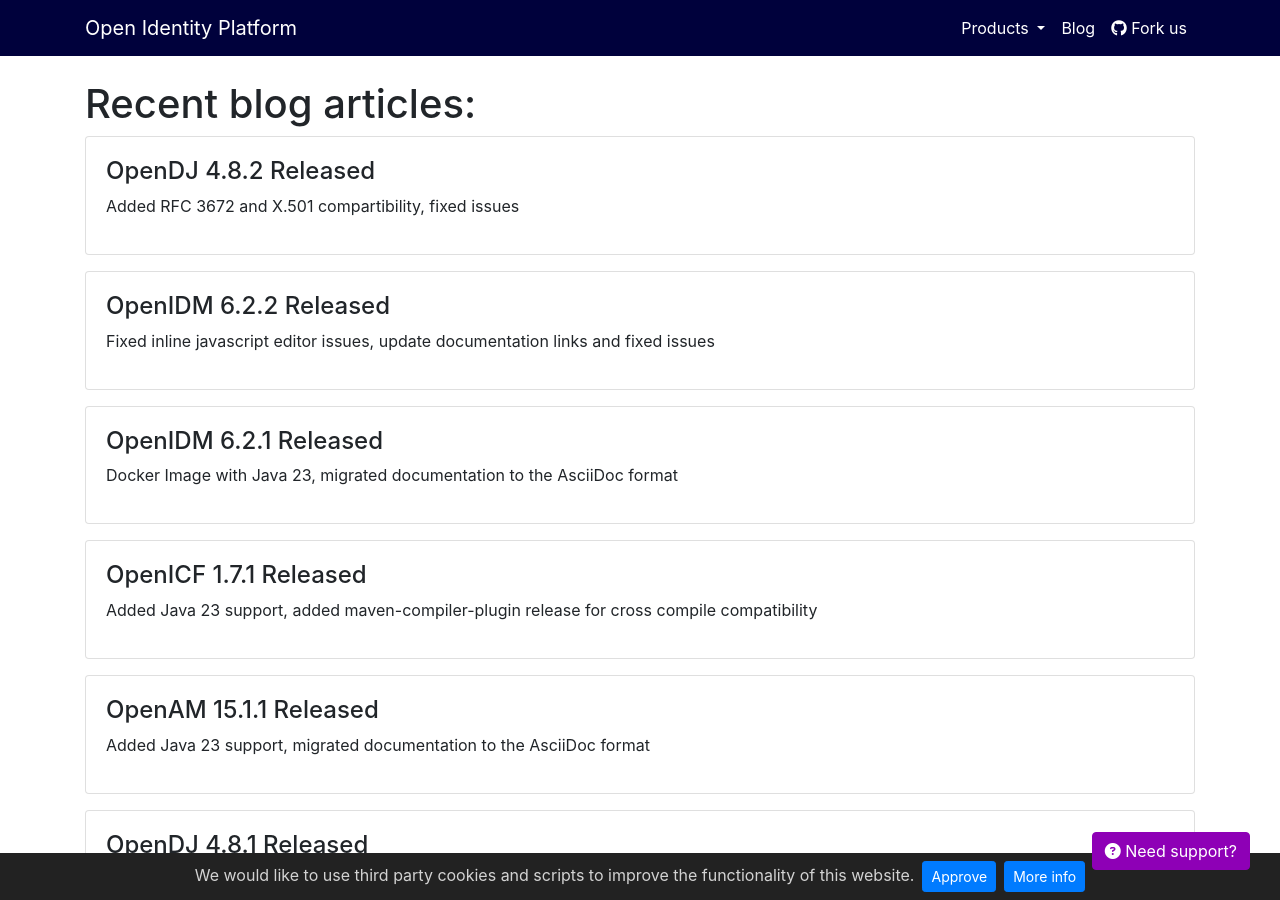
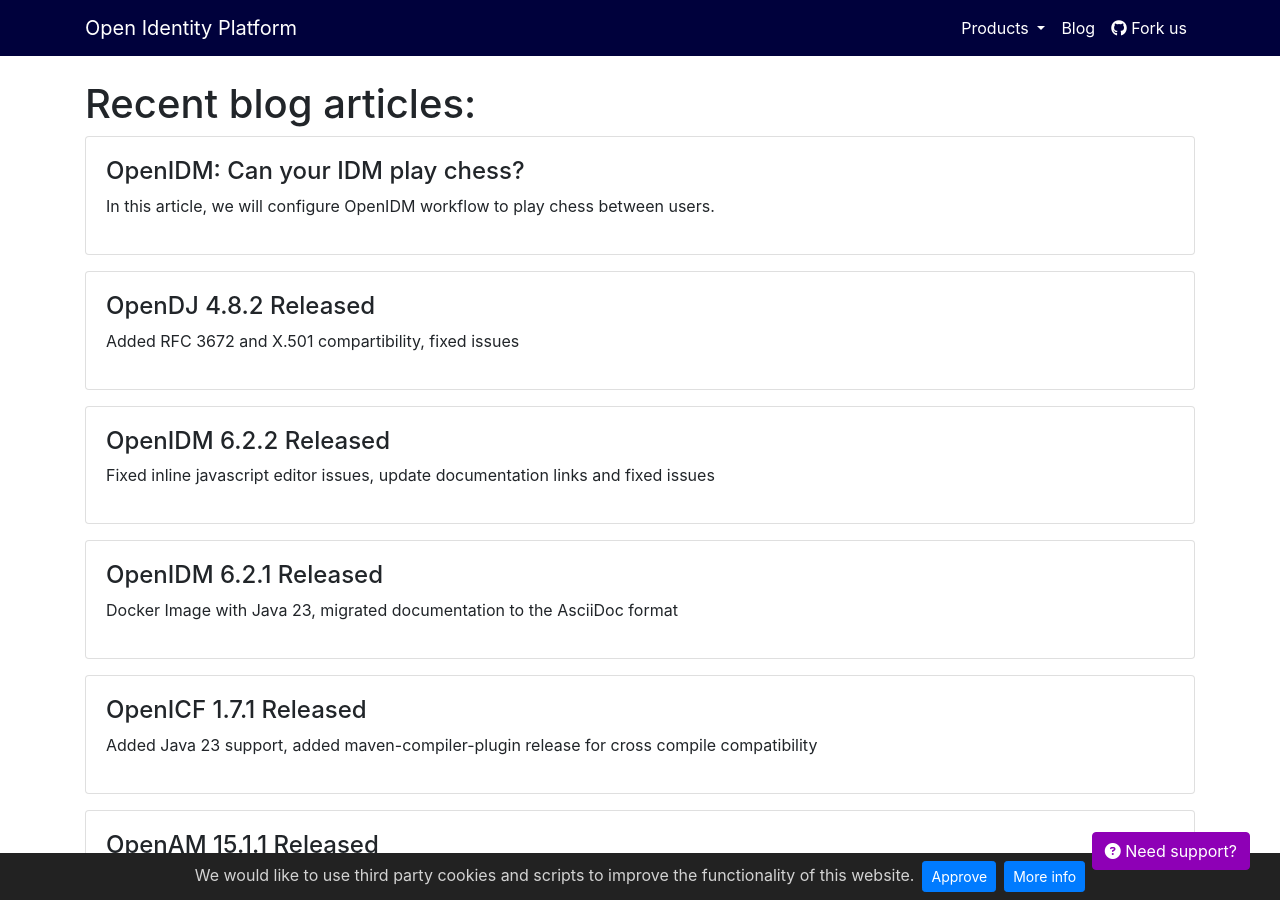
Before and after one commit to OpenIdentityPlatform/OpenIdentityPlatform.org, a Jekyll site: the page built from blog/index.html, in a window 1280 px wide and 900 px high. Built offline with Jekyll 4.4.1, drawn with Linux system fonts in a browser that asks for light colours; nearby versions of some CDN libraries; some of the changed lines change nothing that is shown.

Commit message:
openidm chess (#202)

````diff
--- a/_data/blogposts.yml
+++ b/_data/blogposts.yml
@@ -1,3 +1,7 @@
+-
+  title: 'OpenIDM: Can your IDM play chess?'
+  link: '/blog/openidm-can-your-idm-play-chess'
+  description: 'In this article, we will configure OpenIDM workflow to play chess between users.'
 -
   title: 'OpenDJ 4.8.2 Released'
   link: '/blog/opendj-4-8-2-released'
--- /dev/null
+++ b/blog/openidm-can-your-idm-play-chess.md
@@ -0,0 +1,155 @@
+---
+layout: home
+title: "OpenIDM: Can your IDM play chess?"
+landing-title2: "OpenIDM:C an your IDM play chess?"
+description: "In this article, we will configure OpenIDM workflow to play chess between users."
+keywords: 'OpenIDM, Identity Management, workflowm chess'
+imageurl: 'openidm-og.png'
+share-buttons: true
+---
+
+<h1>OpenIDM: Can your IDM play chess?</h1>
+
+Original article: [https://github.com/OpenIdentityPlatform/OpenIDM/wiki/Can-your-IDM-play-chess](https://github.com/OpenIdentityPlatform/OpenIDM/wiki/Can-your-IDM-play-chess%3F)
+
+## Introduction
+
+[OpenIDM](http://github.com/OpenIdentityPlatform/OpenIDM) manages the lifecycle of identities in an organization. Automates onboarding, provisioning, privilege management, and offboarding processes. Can synchronize account changes across multiple enterprise systems.
+
+In OpenIDM it is possible to configure workflows in the [BPMN2](https://en.wikipedia.org/wiki/BPMN) notation, as well as to create an arbitrary user interfaces with the needs of the organization.
+
+But it would be boring to customize some typical workflow, moreover, OpenIDM capabilities allow you to do it as flexibly as possible. In this article we will consider the workflow of playing chess as an example.
+
+## Starting OpenIDM
+
+### From the Binary Package
+
+Execute the following commands:
+
+Get the latest version of OpenIDM
+
+```bash
+$ export VERSION=$(curl -i -o - --silent https://api.github.com/repos/OpenIdentityPlatform/OpenIDM/releases/latest | grep -m1 "\"name\"" | cut -d\" -f4); echo "Last version: $VERSION"
+Last version: 6.2.3
+```
+
+Download the OpenIDM binary package
+
+```bash
+$ curl -L https://github.com/OpenIdentityPlatform/OpenIDM/releases/download/$VERSION/openidm-$VERSION.zip --output openidm.zip
+  % Total    % Received % Xferd  Average Speed   Time    Time     Time  Current
+                                 Dload  Upload   Total   Spent    Left  Speed
+  0     0    0     0    0     0      0      0 --:--:-- --:--:-- --:--:--     0
+100 92.1M  100 92.1M    0     0  9421k      0  0:00:10  0:00:10 --:--:-- 9926k
+```
+
+Unzip the OpenIDM binary package
+
+
+```bash
+$ unzip openidm.zip
+Archive:  openidm.zip
+   creating: openidm/
+....
+```
+
+Run OpenIDM
+
+```bash
+$ openidm/startup.sh -p samples/workflow
+Executing openidm/startup.sh...
+Using OPENIDM_HOME:   /tmp/openidm
+Using PROJECT_HOME:   /tmp/openidm/samples/getting-started
+Using OPENIDM_OPTS:   -Dlogback.configurationFile=conf/logging-config.groovy
+Using LOGGING_CONFIG: -Djava.util.logging.config.file=/tmp/openidm/samples/getting-started/conf/logging.properties
+Using boot properties at /tmp/openidm/samples/getting-started/conf/boot/boot.properties
+-> OpenIDM version "6.2.3" (revision: 284a4) 2024-11-11T09:18:27Z master
+OpenIDM ready
+```
+
+### From the Docker Images
+
+```bash
+$ docker run -h idm-01.domain.com -p 8080:8080 -p 8443:8443 --name idm-01 openidentityplatform/openidm -p samples/workflow
+Unable to find image 'openidentityplatform/openidm:latest' locally
+latest: Pulling from openidentityplatform/openidm
+74ac377868f8: Already exists
+a182a611d05b: Already exists
+e58ce1bd2f23: Already exists
+e1b7fbdee987: Already exists
+4f4fb700ef54: Already exists
+26716adeef7f: Pull complete
+Digest: sha256:6a6df88ca40116de4bba7ddef126a214feee04e7161b0d6f39ff9c9f448cda94
+Status: Downloaded newer image for openidentityplatform/openidm:latest
+Executing /opt/openidm/startup.sh...
+Using OPENIDM_HOME:   /opt/openidm
+Using PROJECT_HOME:   /opt/openidm/samples/getting-started
+Using OPENIDM_OPTS:   -server -XX:+UseContainerSupport -Dlogback.configurationFile=conf/logging-config.groovy
+Using LOGGING_CONFIG: -Djava.util.logging.config.file=/opt/openidm/samples/getting-started/conf/logging.properties
+Using boot properties at /opt/openidm/samples/getting-started/conf/boot/boot.properties
+ShellTUI: No standard input...exiting.
+OpenIDM version "6.2.3" (revision: 284a4) 2024-11-11T09:18:27Z master
+OpenIDM ready
+```
+
+## Initial OpenIDM Setup
+
+Open the OpenIDM Administrator Console at [http://localhost:8080/admin](http://localhost:8080/admin). Enter the administrator login and password. The default login is `openidm-admin`, password is `openidm-admin`.
+
+In the Adminstrator Console go to Manage → Processes. Then go to the Definitions tab. And make sure the `Start a Game of Chess!` process is in the processes list.
+
+![OpenIDM Workflow Processes](https://raw.githubusercontent.com/wiki/OpenIdentityPlatform/OpenIDM/images/openidm-chess/0-workflow-processes.png)
+
+You can see what the workflow looks like by clicking on it.
+
+![OpenIDM Workflow Chess Process](https://raw.githubusercontent.com/wiki/OpenIdentityPlatform/OpenIDM/images/openidm-chess/1-chess-process.png)
+
+Now let's create a user for the administrator to play chess with.
+
+In the Adminstrator Console in the main menu go to Manage → User. Create an account. Let it be an account with the login `jdoe`, for example.
+
+![New User](https://raw.githubusercontent.com/wiki/OpenIdentityPlatform/OpenIDM/images/openidm-chess/2-new-user.png)
+
+Click the Password tab and enter the password for the new user. Click the `Save` button.
+
+![New User Password](https://raw.githubusercontent.com/wiki/OpenIdentityPlatform/OpenIDM/images/openidm-chess/3-new-user-password.png)
+
+## Playing Chess
+
+Login to the OpenIDM console with the `openidm-admin` account at [http://localhost:8080](http://localhost:8080/). On the Dashboard screen, under Processes, there will be an item `Start a Game of Chess!`. Click on the `Details` link A chess board will appear. Click the `Start` button. A new game will be created. You can assign the game to yourself and play with yourself or wait for one of the other users to accept your invitation to play.
+
+![New Chess Game](https://raw.githubusercontent.com/wiki/OpenIdentityPlatform/OpenIDM/images/openidm-chess/4-new-chess-game.png)
+
+Open another browser or a new window in incognito mode and log in with the `jdoe` account.
+
+On the Dashboard page, you will see an invitation to play. Assign the game to yourself, take the first turn, and press the `Complete` button.
+
+![Chess John Doe Turn](https://raw.githubusercontent.com/wiki/OpenIdentityPlatform/OpenIDM/images/openidm-chess/5-chess-jdoe-turn.png)
+
+The task will disappear from the list. Now go to the window with the authenticated user `openidm-admin` and refresh the task list.  You will be prompted to make a return move. Make the move and click the `Complete` button. Now go again to the window with the user `jdoe`. A new task will appear for the user, prompting you to make your move. In this way, OpenIDM users can play chess among themselves.
+
+![image.png](https://raw.githubusercontent.com/wiki/OpenIdentityPlatform/OpenIDM/images/openidm-chess/6-chess-admin-turn.png)
+
+## Some Technical Details
+
+Now let's understand how it works. Workflow in BPMN format is stored in the `samples/workflow/workflow` directory in the `chess.bar` archive You can view it using the command
+
+```bash
+$ unzip -p samples/workflow/workflow/chess.bar chess.bpmn20.xml | less
+```
+
+The user interface, the chessboard, is also stored in the same archive.
+
+```bash
+unzip -p samples/workflow/workflow/chess.bar chessboard.xhtml | less
+```
+
+You can create your workflow and user interface by analogy. Afterward, create a bar archive with the command
+
+```bash
+$ jar cvf chess.bar your-bpmn.xml your-ui.xhtml
+```
+
+And place it in the OpenIDM `workflow` directory.
+
+You can read more about customizing workflows in the OpenIG documentation [here](https://doc.openidentityplatform.org/openidm/integrators-guide/chap-workflow) and [here](https://doc.openidentityplatform.org/openidm/samples-guide/chap-workflow-samples).
````
